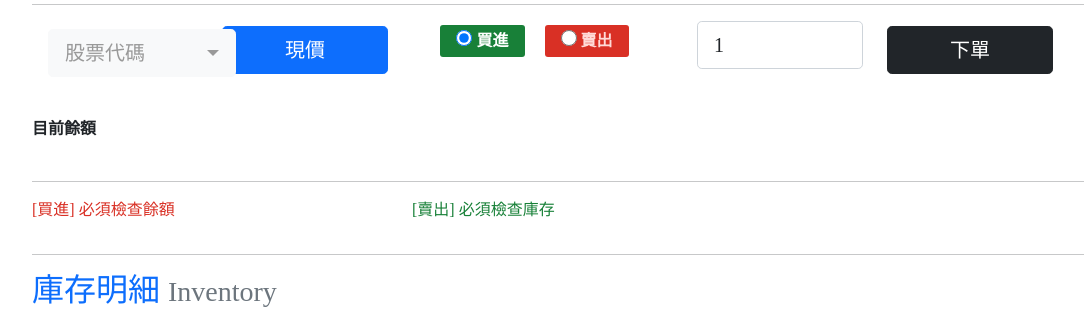
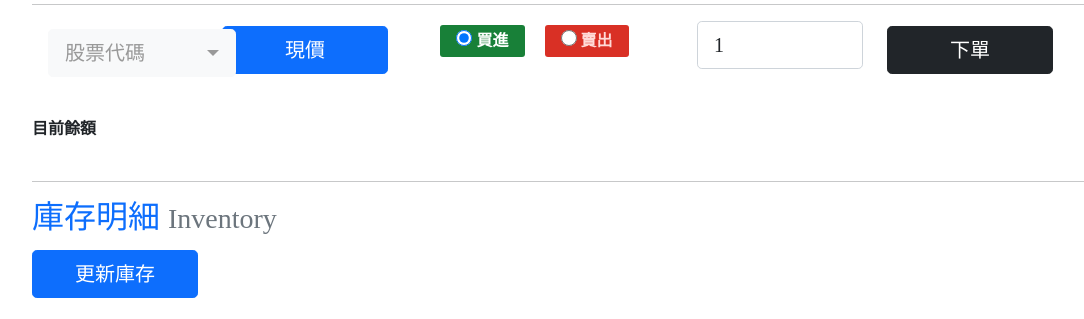
Before and after one commit to sunnyshoun/entrance-web, a Flask app: page /stock-entrust in a window 1280 px wide. Shown: the part 272-591 px from the top of the page, without its empty margins (50-1134 px from the left). Run offline with Flask 2, Linux system fonts and the light colour scheme; the visitor is signed in with stand-in values (Sample User, id 1); data that the repository does not hold is empty; some libraries are stand-ins or nearby versions.

Commit message:
this is a backup

```diff
--- a/templates/stock/stock-entrust.html
+++ b/templates/stock/stock-entrust.html
@@ -79,16 +79,6 @@
         <br>
         <hr>
 
-        <div class="row">
-            <div class="col-lg-4">
-                <p><span class="texti-buy">[買進] 必須檢查餘額</span></p>
-            </div>
-            <div class="col-lg-4">
-                <p><span class="texti-sell">[賣出] 必須檢查庫存</span></p>
-            </div>
-        </div>
-        <hr>
-
         <!-- 庫存明細 -->
         <h2 class="text-primary">庫存明細
             <small class="text-muted">Inventory</small>
```
